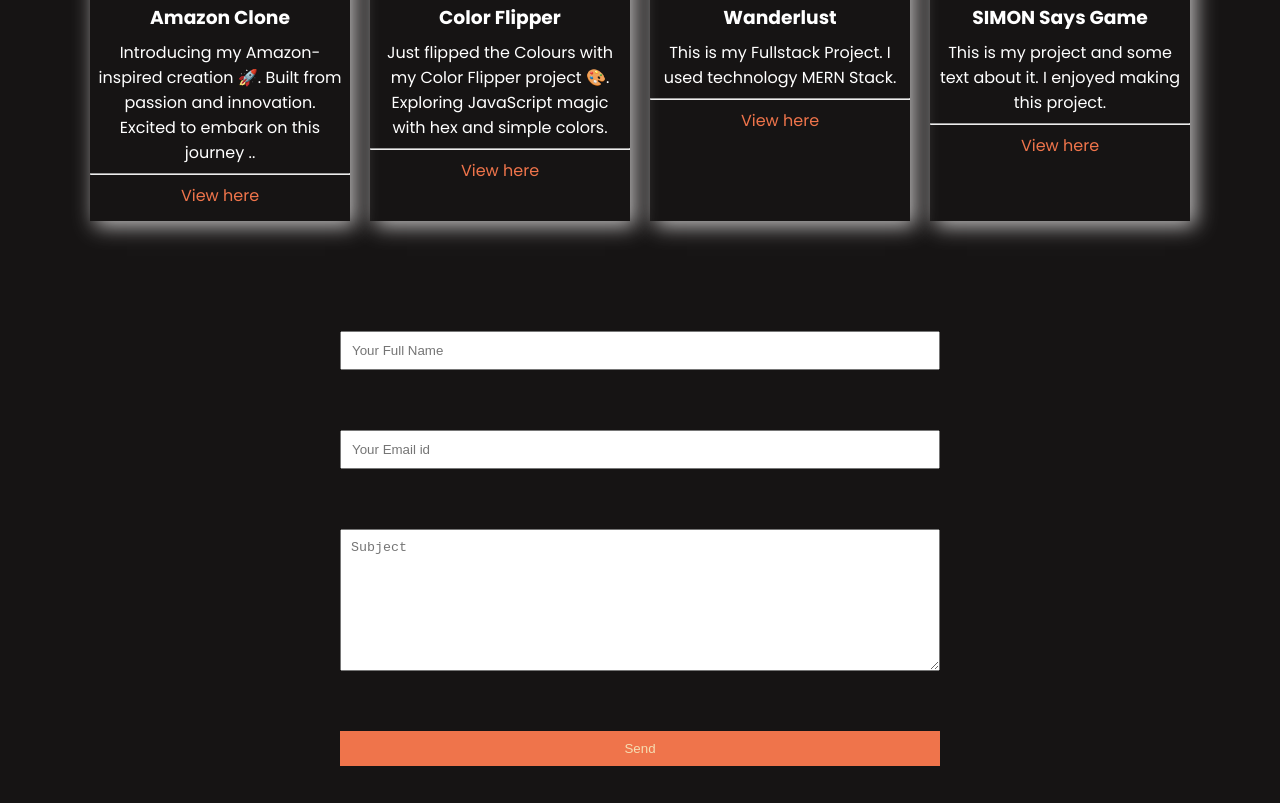
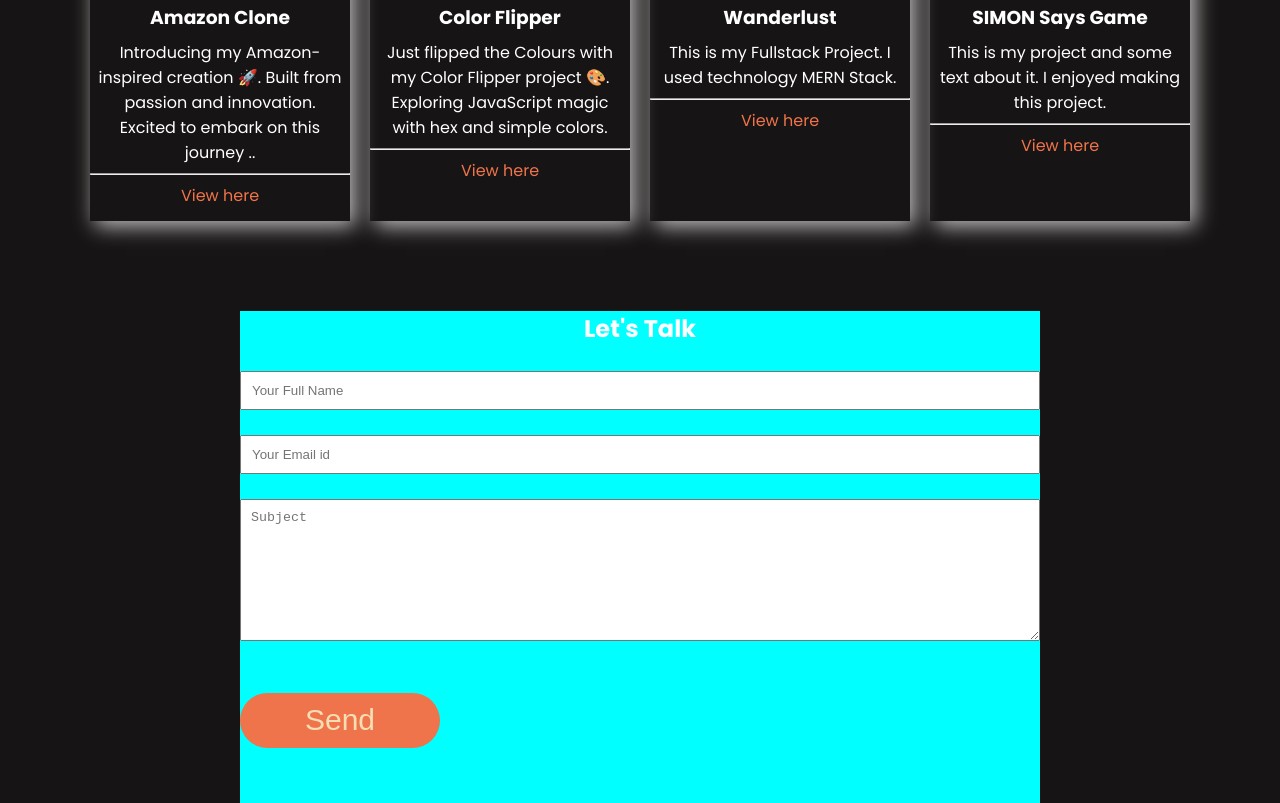
Before and after one commit to Soumya-Jagannath-Ojha/Portfolio, a plain HTML site: page index.html in a window 1280 px wide. Shown: the part 2697-3500 px from the top of the page. Before the commit the page ends 3463 px from the top, so only its background shows below. Drawn offline with nearby package versions, Linux system fonts and the light colour scheme; files whose address does not match are found by name.

Commit message:
Contact Form

```diff
--- a/index.html
+++ b/index.html
@@ -126,13 +126,14 @@
         </form>
       </section> -->
 
-      <div class="contact-container">
+      <div class="contact-container" id="contact-me">
+        <h2>Let's Talk</h2><br>
         <form action="https://api.web3forms.com/submit" method="POST" class="contact-form">
           <input type="hidden" name="access_key" value="37adc9c8-810d-44c9-8d26-f2e4d016ffb0">
           <input type="text" name="name"  placeholder="Your Full Name" required><br><br>
           <input type="email" name="email"  placeholder="Your Email id" required><br><br>
           <textarea name="Subject" cols="98" rows="8" placeholder="Subject"></textarea><br><br>
-          <button class="bttn">Send</button>
+          <button class="button">Send</button>
         </form>
       </div>
 
--- a/style.css
+++ b/style.css
@@ -153,7 +153,9 @@ main .section{
     border: 2.5px solid rgb(247, 139, 247);
 }
 
-
+.leftSection a:hover{
+    font-size: 1.18rem;
+}
 
 /* Project Section */
 .project-card {
@@ -210,15 +212,14 @@ a:hover{
 
 /* Contact Section */
 .btn-container{
-    margin-top: 10px;
+    /* margin-top: 10px;
     height: 420px;
     width: 420px;
-    border: 10px solid black;
-}
-
-
-.leftSection a:hover{
-    font-size: 1.18rem;
+    border: 10px solid black; */
+    display: flex;
+    justify-content: center;
+    align-items: center;
+    height: 100vh;
 }
 
 .item{
@@ -239,8 +240,9 @@ a:hover{
     font-weight: 300;
     padding-top: 5px;
     margin-top: 20px;
+    margin-bottom: 55px;
 }
-.contact-me {
+#contact-me {
     display: flex;
     justify-content: center;
     background: aqua;
@@ -249,22 +251,28 @@ a:hover{
 }
 
 .contact-container{
+    display: flex;
+    flex-direction: column;
     width: 80%;
-    max-width: 600px;
+    max-width: 800px;
     margin: 0 auto;
 }
-.contact-form{
+.contact-container h2{
+    display: flex;
+    justify-content: center;
+}
+/* .contact-form{
     display: flex;
     flex-direction: column;
     margin-top: 20px;
-}
+} */
 input,textarea{
     padding: 10px;
-    margin-bottom: 10px;
+    margin-bottom: 0;
     box-sizing: border-box;
     width: 100%;
 }
-.bttn{
+.button{
     background-color: #ef744b;
     color: wheat;
     padding: 10px;
@@ -308,9 +316,9 @@ input,textarea{
     /* .sub-section .information p{
         font-size: 15px;
     } */
-    .skill{
+    /* .skill{
         height: 50vh;
-    }
+    } */
 
 
 }
@@ -333,11 +341,11 @@ input,textarea{
 
 @media only screen and (max-width: 800px){
 
-    .sub-section {
+    /* .sub-section {
         display: flex;
         justify-content: space-around;
         padding: 2px;
-    }
+    } */
     .sub-section-alternative{
         padding: 138px;
     }
@@ -347,6 +355,13 @@ input,textarea{
     textarea{
         padding: 5px;
         font-family: 'Poppins', sans-serif;
+    }
+
+    .sub-section{
+        padding: 0px;
+    }
+    .sub-section .information p {
+        font-size: 1rem;
     }
 }
 
@@ -378,9 +393,12 @@ input,textarea{
     input, textarea{
         font-size: 14px;
     }
+    /* .sub-section{
+        padding: 0px;
+    }
     .sub-section .information p {
-        font-size: 1.5rem;
-    }
+        font-size: 1rem;
+    } */
     .skill{
         height: 45vh;
     }
```
